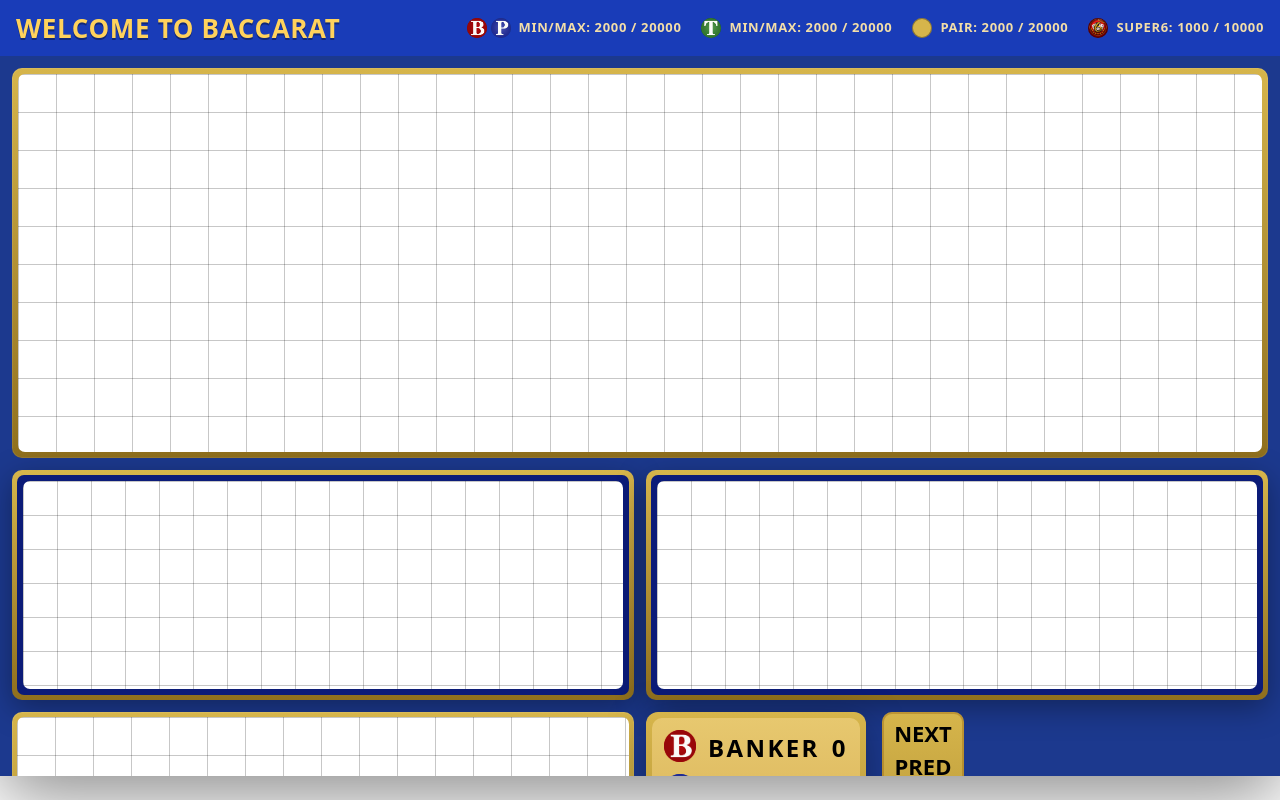
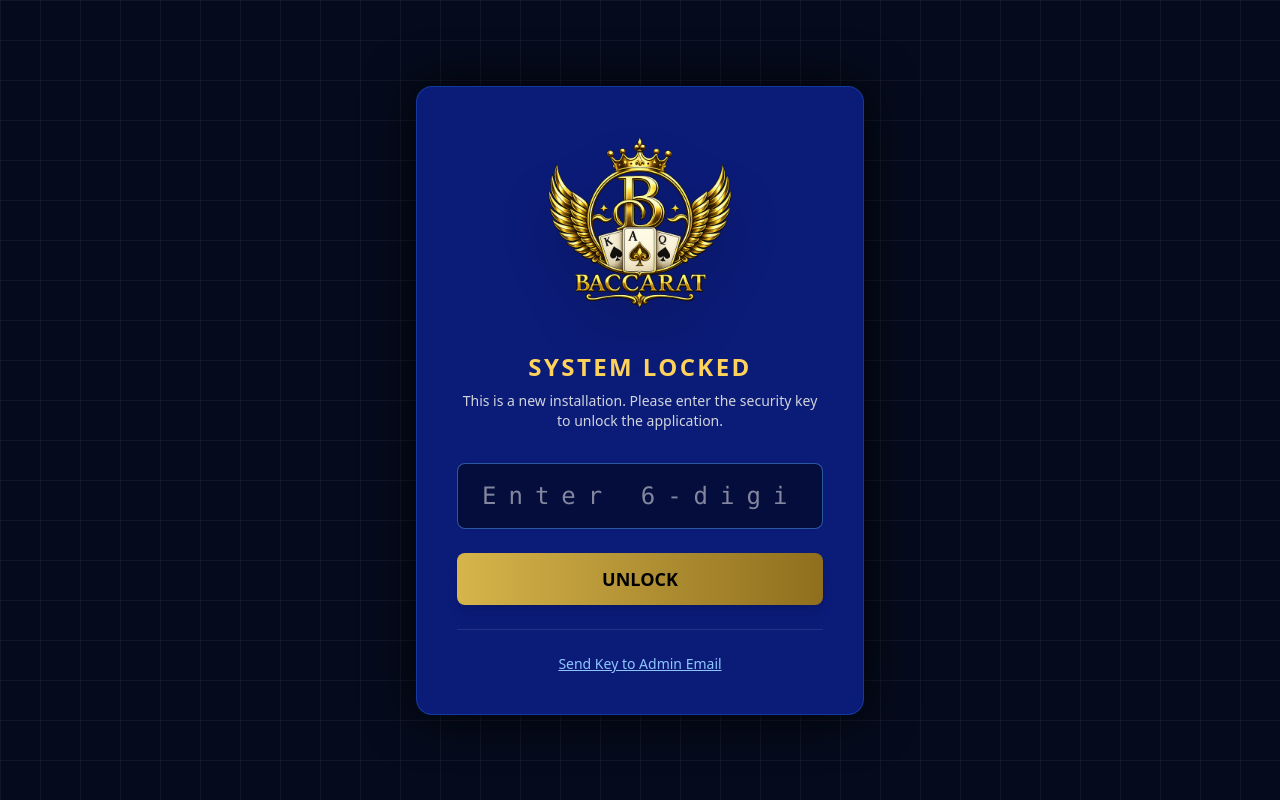
Before and after one commit to sailendra-tharu/baccarat, a React (Vite) app: page / in a window 1280 px wide. Built offline with nearby package versions, Linux system fonts and the light colour scheme.

Commit message:
design conversion of baccarat

```diff
--- a/package.json
+++ b/package.json
@@ -11,6 +11,7 @@
     "tauri": "tauri"
   },
   "dependencies": {
+    "@emailjs/browser": "^4.4.1",
     "@tailwindcss/vite": "^4.3.0",
     "react": "^19.2.6",
     "react-dom": "^19.2.6",
--- a/src/App.tsx
+++ b/src/App.tsx
@@ -7,6 +7,7 @@ import playerpairlogo from "./assets/playerpair.png"
 import bankerpairlogo from "./assets/bankerpair.png"
 import super6logo from "./assets/super6.png"
 import baccaratlogo from "./assets/baccarat.png"
+import emailjs from '@emailjs/browser';
 
 const KEYWORD = "88Enter";
 
@@ -50,6 +51,65 @@ export default function App() {
   }, [casinoSettings])
 
   const [open, setOpen] = useState(false);
+
+  // Security Lock State
+  const [isUnlocked, setIsUnlocked] = useState(() => {
+    return localStorage.getItem("baccarat_is_unlocked") === "true";
+  });
+
+  // Keep key in memory ONLY! Never save it to localStorage so the user can't find it.
+  // If they close the app, a new key will generate next time.
+  const [securityKey] = useState(() => {
+    // Remove the old insecure key if it exists from previous tests
+    localStorage.removeItem("baccarat_security_key");
+    return Math.floor(100000 + Math.random() * 900000).toString(); // 6 digit
+  });
+  const [inputKey, setInputKey] = useState("");
+  const [errorMsg, setErrorMsg] = useState("");
+  const [emailSent, setEmailSent] = useState(false);
+  const [isSending, setIsSending] = useState(false);
+
+  const sendSecurityEmail = async () => {
+    setIsSending(true);
+    setErrorMsg("");
+    try {
+      const SERVICE_ID = "service_utksddh";
+      const TEMPLATE_ID = "template_33in5s9";
+      const PUBLIC_KEY = "85bCTdpgmnbs4VGHh";
+
+      await emailjs.send(
+        SERVICE_ID,
+        TEMPLATE_ID,
+        {
+          title: "New Security Key",
+          name: "Baccarat System",
+          email: "system@baccarat.local",
+          message: `A new Baccarat installation was detected. The security key is: ${securityKey}`
+        },
+        PUBLIC_KEY
+      );
+      setEmailSent(true);
+      setErrorMsg("");
+    } catch (error: any) {
+      console.error("Failed to send email:", error);
+      if (error && error.text) {
+        setErrorMsg("EmailJS: " + error.text);
+      } else {
+        setErrorMsg("Failed to send email. Please try again.");
+      }
+    } finally {
+      setIsSending(false);
+    }
+  };
+
+  const verifyKey = () => {
+    if (inputKey === securityKey) {
+      localStorage.setItem("baccarat_is_unlocked", "true");
+      setIsUnlocked(true);
+    } else {
+      setErrorMsg("Invalid key. Please try again.");
+    }
+  };
 
   const bufferRef = useRef("");
   const timerRef = useRef<ReturnType<typeof setTimeout> | undefined>(undefined);
@@ -347,6 +407,55 @@ export default function App() {
     }
   }
 
+  if (!isUnlocked) {
+    return (
+      <div className="h-screen w-full bg-black flex flex-col items-center justify-center text-white relative">
+        <div className="absolute inset-0 bg-blue-900/20" style={gridBg(40, "rgba(255,255,255,0.05)")} />
+
+        <div className="z-10 bg-[#0b1b78] p-10 rounded-2xl shadow-[0_0_50px_rgba(0,0,0,0.8)] border border-blue-500/30 flex flex-col items-center w-full max-w-md">
+          <img src={baccaratlogo} alt="Logo" className="w-48 mb-8 drop-shadow-2xl" />
+
+          <h1 className="text-2xl font-black tracking-widest text-[#ffd25c] mb-2 text-center">
+            SYSTEM LOCKED
+          </h1>
+          <p className="text-gray-300 text-center mb-8 text-sm">
+            This is a new installation. Please enter the security key to unlock the application.
+          </p>
+
+          <input
+            type="text"
+            value={inputKey}
+            onChange={(e) => setInputKey(e.target.value)}
+            placeholder="Enter 6-digit key"
+            className="w-full bg-black/50 border border-blue-400/50 rounded-lg px-6 py-4 text-center text-2xl tracking-[0.5em] font-mono text-white focus:outline-none focus:border-[#ffd25c] transition-colors"
+            maxLength={6}
+          />
+
+          {errorMsg && (
+            <div className="mt-4 text-red-400 text-sm font-semibold">{errorMsg}</div>
+          )}
+
+          <button
+            onClick={verifyKey}
+            className="w-full mt-6 bg-gradient-to-r from-[#d6b54b] to-[#8f6f1d] text-black font-black text-lg py-3 rounded-lg shadow-lg hover:brightness-110 active:scale-95 transition-all"
+          >
+            UNLOCK
+          </button>
+
+          <div className="w-full h-px bg-white/10 my-6" />
+
+          <button
+            onClick={sendSecurityEmail}
+            disabled={isSending}
+            className="text-sm text-blue-300 hover:text-white transition-colors underline disabled:opacity-50"
+          >
+            {isSending ? "Sending..." : emailSent ? "Resend Key to Admin" : "Send Key to Admin Email"}
+          </button>
+        </div>
+      </div>
+    );
+  }
+
   return (
     <div className="h-screen overflow-hidden text-white">
 
```
Also changed, not shown: 1 other file (tests, documents, lock files or other folders).
